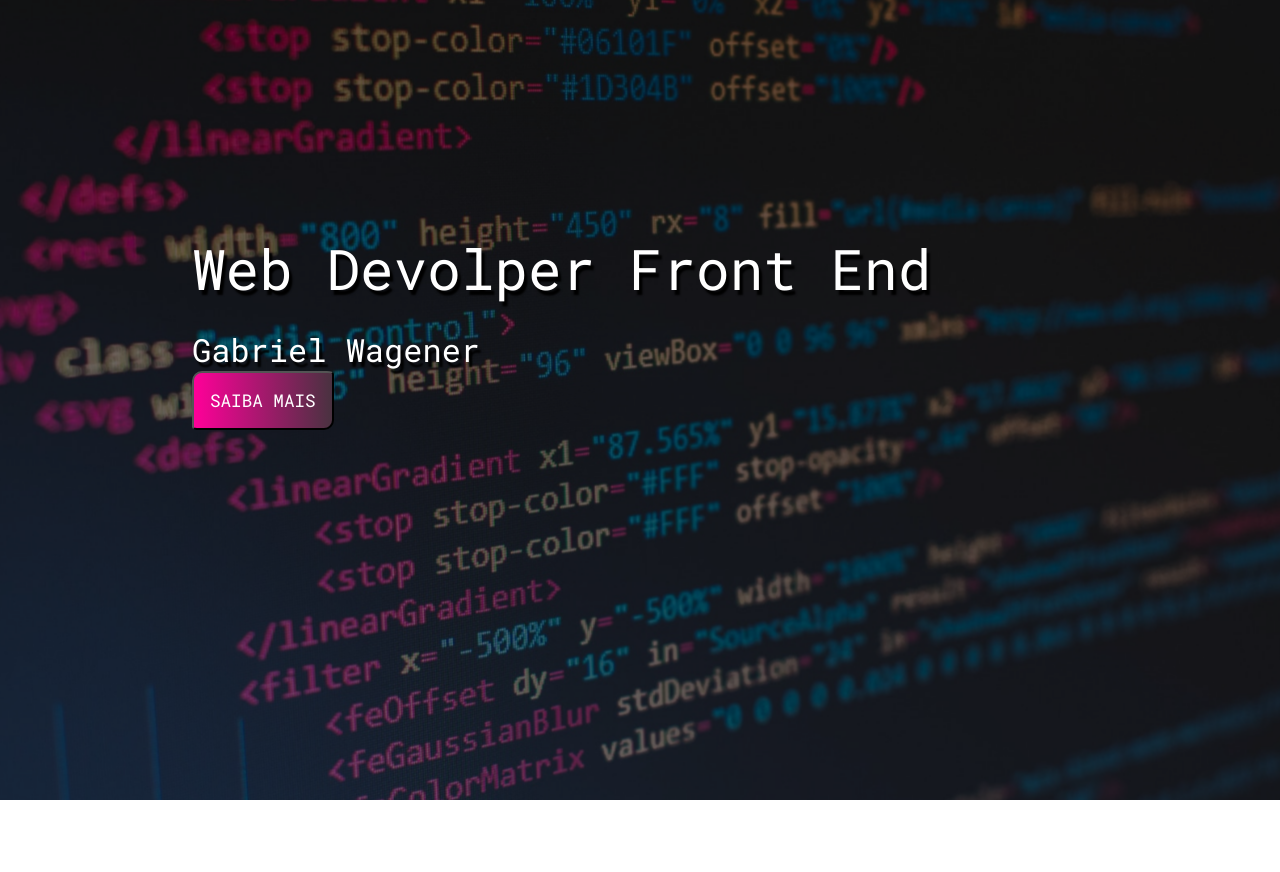
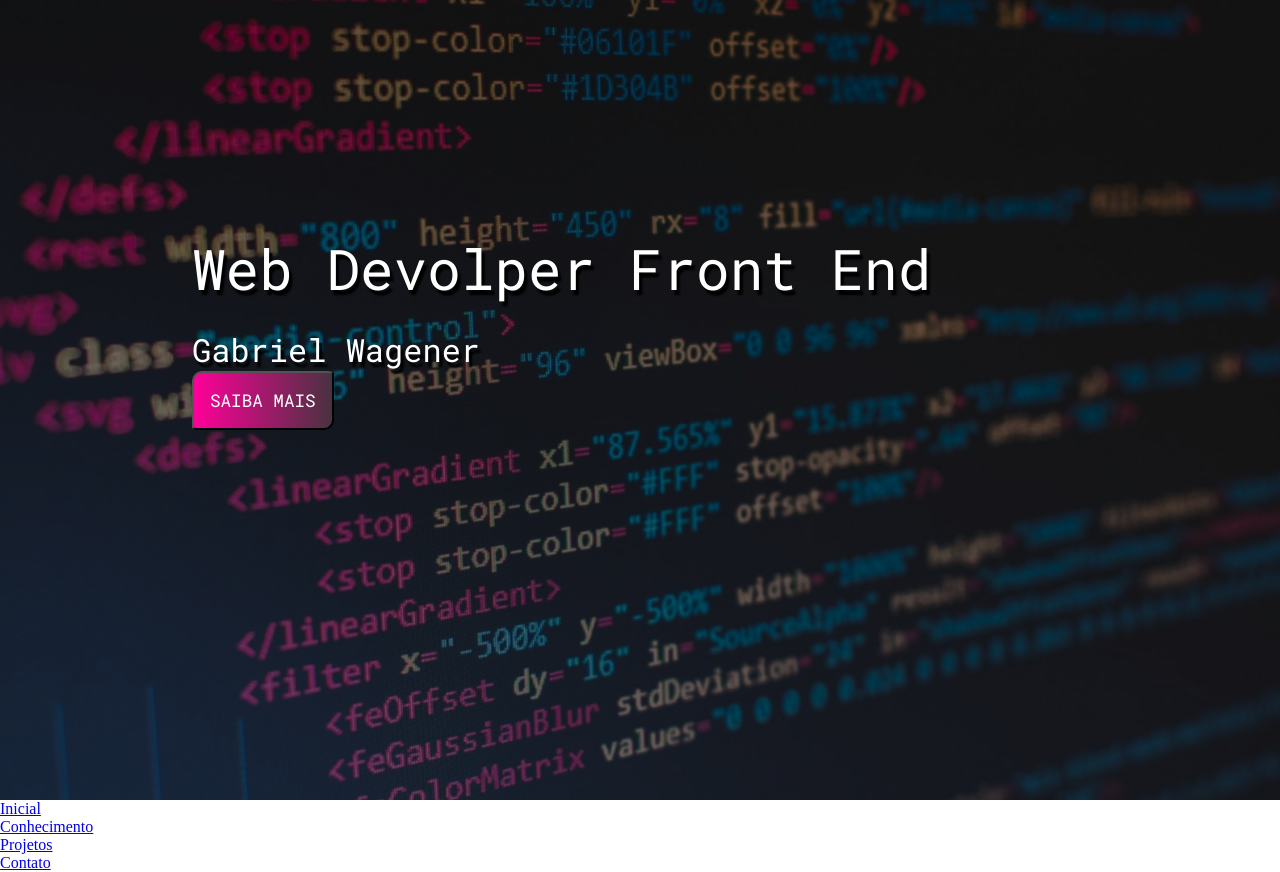
Before and after one commit to GabrielWagener/portifolio, a plain HTML site: page index.html in a window 1280 px wide. Before the commit the page ends 800 px from the top, so only its background shows below. Drawn offline with Linux system fonts and the light colour scheme.

Commit message:
Update index.html

```diff
--- a/index.html
+++ b/index.html
@@ -15,6 +15,13 @@
 <body>
 
     <div class="container">
+
+        <div class="hamburguer">
+            <div class="line" id="line1"></div>
+            <div class="line" id="line2"></div>
+            <div class="line" id="line3"></div>
+        </div>
+
         <header>
             <div class="img-wrapper">
                 <img src="imagens/bg.jpg" alt="">
@@ -25,6 +32,17 @@
                 <button>Saiba mais</button>
             </div>
         </header>
+        <div class="sidebar">
+            <nav>
+                <ul class="menu">
+                    <li class="menu-item"><a href="#" class="menu-link">Inicial</a></li>
+                    <li class="menu-item"><a href="#" class="menu-link">Conhecimento</a></li>
+                    <li class="menu-item"><a href="#" class="menu-link">Projetos</a></li>
+                    <li class="menu-item"><a href="#" class="menu-link">Contato</a></li>
+                </ul>
+            </nav>
+
+        </div>
 
     </div>
 
```
